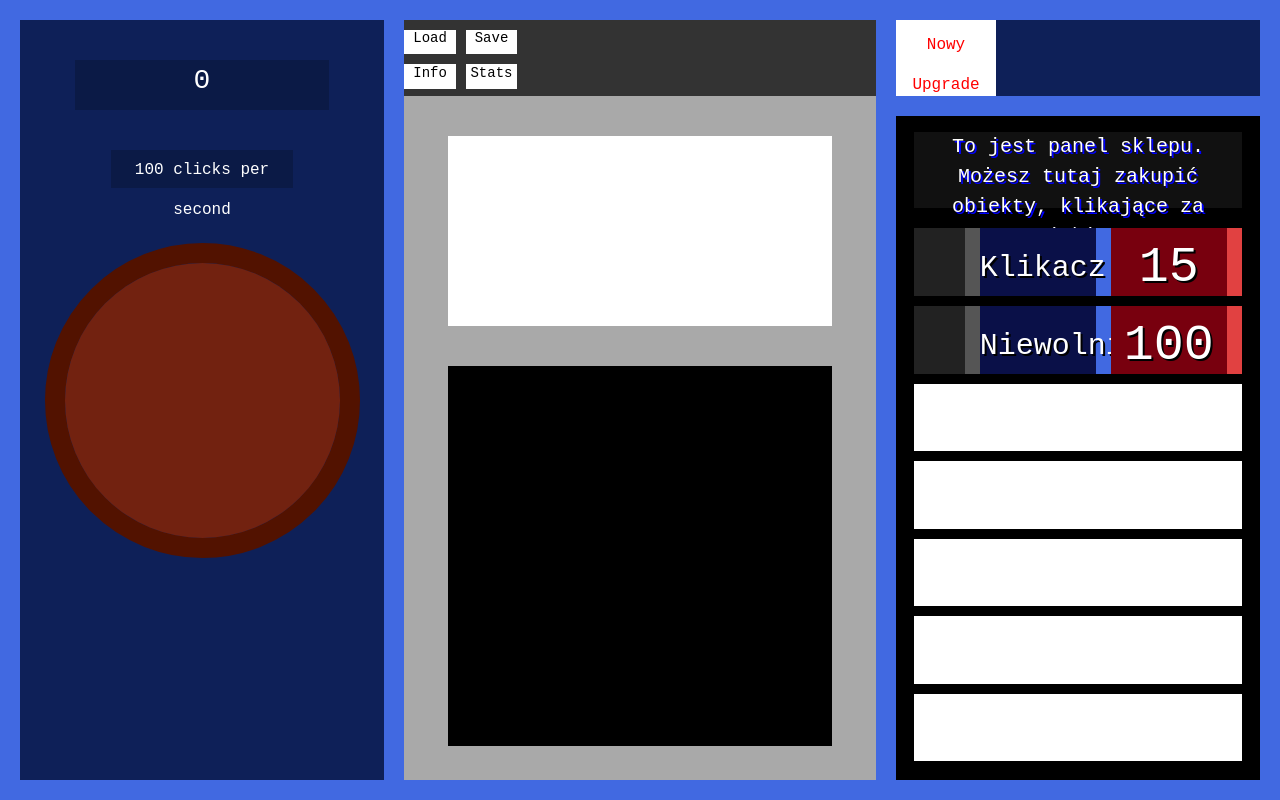
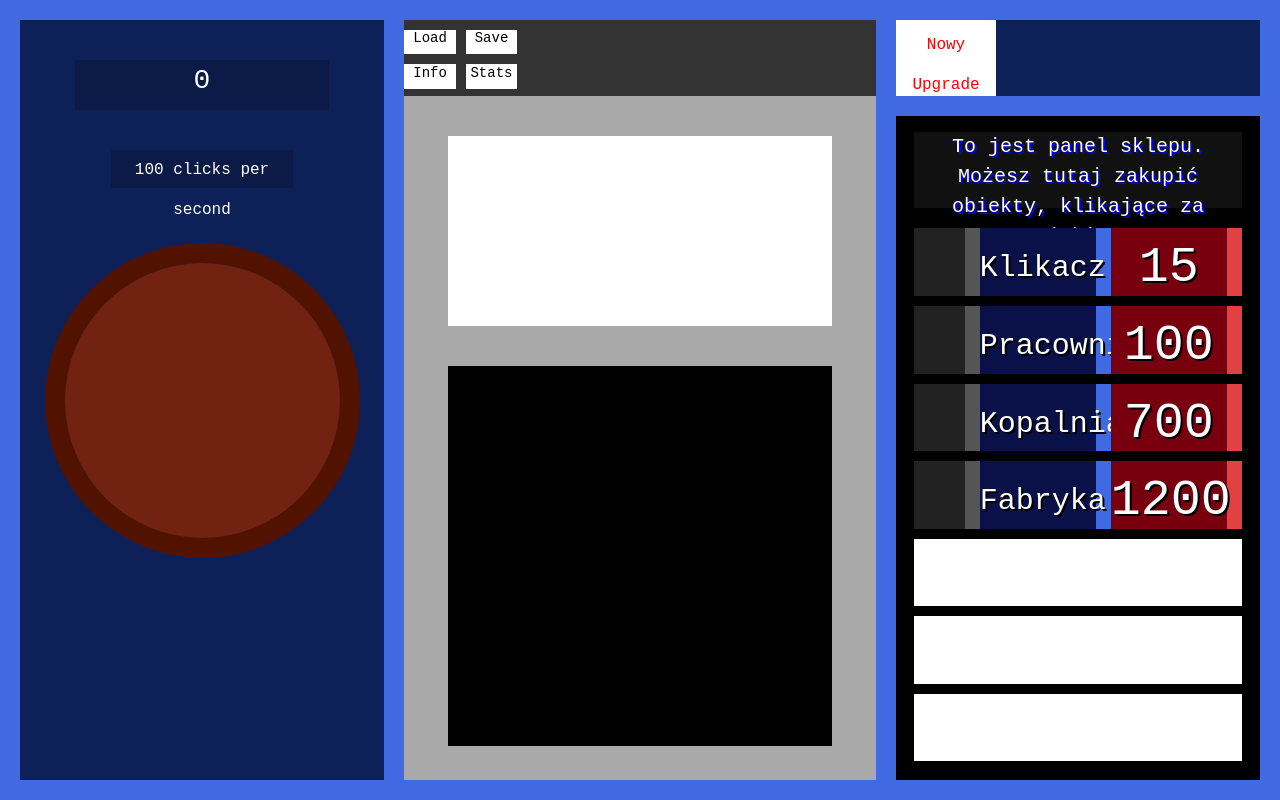
Before and after one commit to ZSBI-Informatycy/project-clicker-alpha, a plain HTML site: page index.html in a window 1280 px wide. Drawn offline with Linux system fonts and the light colour scheme.

Commit message:
Added more shop elements, non-functional yet.

```diff
--- a/index.html
+++ b/index.html
@@ -115,7 +115,7 @@
 
                     <div class="shopElement">
                         <div class="icon">
-                            <!-- <canvas id="iconCanvas">
+                            <!-- <canvas class="iconCanvas">
                             </canvas> -->
                         </div>
                         <div class="shopElementInfo">
@@ -134,13 +134,13 @@
 
                     <div class="shopElement">
                         <div class="icon">
-                            <!-- <canvas id="iconCanvas">
+                            <!-- <canvas class="iconCanvas">
                             </canvas> -->
                         </div>
                         <div class="shopElementInfo">
                             <div class="shopElementName">
                                 <span class="shopNameSpan">
-                                    Niewolnik
+                                    Pracownik
                                 </span>
                             </div>
                             <div class="shopElementPrice">
@@ -152,11 +152,41 @@
                     </div>
 
                     <div class="shopElement">
-
+                        <div class="icon">
+                            <!-- <canvas class="iconCanvas">
+                            </canvas> -->
+                        </div>
+                        <div class="shopElementInfo">
+                            <div class="shopElementName">
+                                <span class="shopNameSpan">
+                                    Kopalnia
+                                </span>
+                            </div>
+                            <div class="shopElementPrice">
+                                <span class="shopNameSpan">
+                                    700
+                                </span>
+                            </div>
+                        </div>
                     </div>
 
                     <div class="shopElement">
-
+                        <div class="icon">
+                            <!-- <canvas class="iconCanvas">
+                            </canvas> -->
+                        </div>
+                        <div class="shopElementInfo">
+                            <div class="shopElementName">
+                                <span class="shopNameSpan">
+                                    Fabryka
+                                </span>
+                            </div>
+                            <div class="shopElementPrice">
+                                <span class="shopNameSpan">
+                                    1200
+                                </span>
+                            </div>
+                        </div>
                     </div>
 
                     <div class="shopElement">
```
